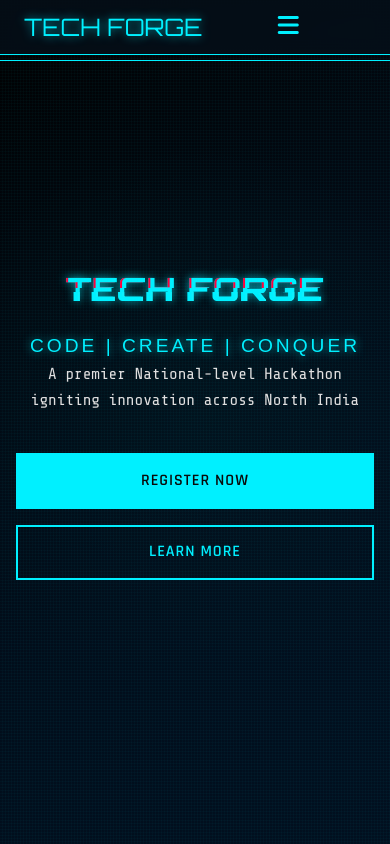
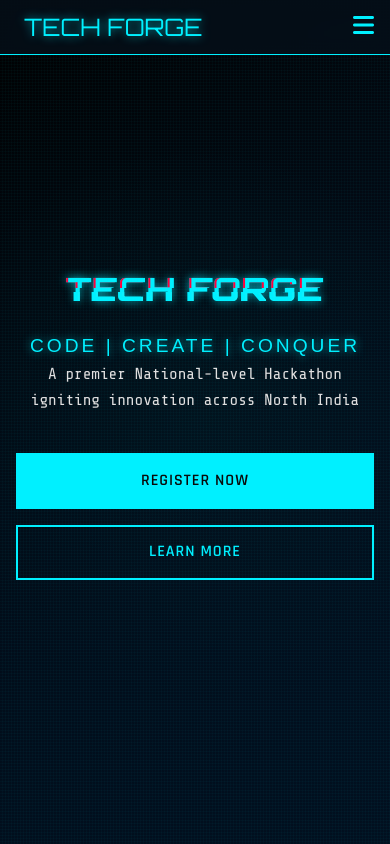
Before and after one commit to ei-sanu/techforge, a plain HTML site: page index.html in a window 390 px wide. Shown: the top 844 px of the page. Drawn offline with nearby package versions, Linux system fonts and the light colour scheme; a web font is replaced by a local one.

Commit message:
Fix: Adjust hamburger menu position and mobile navigation structure

```diff
--- a/index.html
+++ b/index.html
@@ -358,11 +358,8 @@
           <p><i class="fas fa-envelope"></i> Tatva<br>CEO: Divyansh<br>Phone: +91 82731 65573<br>Email: tatva.lpu@gmail.com</p>
         </div>
         <div class="social-icons">
-          <a href="#" class="social-icon"><i class="fab fa-facebook-f"></i></a>
-          <a href="#" class="social-icon"><i class="fab fa-twitter"></i></a>
-          <a href="#" class="social-icon"><i class="fab fa-instagram"></i></a>
-          <a href="#" class="social-icon"><i class="fab fa-linkedin-in"></i></a>
-          <a href="#" class="social-icon"><i class="fab fa-github"></i></a>
+          <a href="https://www.instagram.com/tatva_lpu/" class="social-icon"><i class="fab fa-instagram"></i></a>
+
         </div>
       </div>
       <div>
--- a/script.js
+++ b/script.js
@@ -1,4 +1,4 @@
-// Mobile Menu Toggle
+
 const burger = document.querySelector('.burger');
 const nav = document.querySelector('nav ul');
 
@@ -6,9 +6,8 @@ burger.addEventListener('click', () => {
     nav.classList.toggle('active');
 });
 
-// Countdown Timer
 const countdownDate = new Date();
-countdownDate.setDate(countdownDate.getDate() + 21); // Set to 21 days from now
+countdownDate.setDate(countdownDate.getDate() + 21);
 
 function updateCountdown() {
     const now = new Date().getTime();
@@ -28,7 +27,6 @@ function updateCountdown() {
 setInterval(updateCountdown, 1000);
 updateCountdown();
 
-// Smooth Scrolling
 document.querySelectorAll('a[href^="#"]').forEach(anchor => {
     anchor.addEventListener('click', function (e) {
         e.preventDefault();
@@ -37,22 +35,18 @@ document.querySelectorAll('a[href^="#"]').forEach(anchor => {
             behavior: 'smooth'
         });
 
-        // Close mobile menu if open
         if (nav.classList.contains('active')) {
             nav.classList.remove('active');
         }
     });
 });
 
-// Glitch Animation Control
 const glitchElement = document.querySelector('.glitch');
 
-// Disable glitch animation initially
 setTimeout(() => {
     glitchElement.style.animation = 'none';
 }, 3000);
 
-// Reactivate glitch on hover
 glitchElement.addEventListener('mouseenter', () => {
     glitchElement.style.animation = 'glitch-1 2s infinite linear alternate-reverse';
 });
@@ -63,7 +57,6 @@ glitchElement.addEventListener('mouseleave', () => {
     }, 2000);
 });
 
-// Fade-in animation for sections
 const observer = new IntersectionObserver((entries) => {
     entries.forEach(entry => {
         if (entry.isIntersecting) {
@@ -80,7 +73,6 @@ document.querySelectorAll('.section, .countdown, .event-details').forEach(sectio
     observer.observe(section);
 });
 
-// Map Modal functionality
 document.addEventListener('DOMContentLoaded', () => {
     const mapContainer = document.querySelector('.map-container');
     const mapModal = document.getElementById('mapModal');
@@ -93,12 +85,11 @@ document.addEventListener('DOMContentLoaded', () => {
         });
 
         closeModal.addEventListener('click', (e) => {
-            e.stopPropagation(); // Prevent event bubbling
+            e.stopPropagation();
             mapModal.style.display = 'none';
             document.body.style.overflow = 'auto';
         });
 
-        // Close on clicking outside the modal
         mapModal.addEventListener('click', (e) => {
             if (e.target === mapModal) {
                 mapModal.style.display = 'none';
@@ -106,7 +97,6 @@ document.addEventListener('DOMContentLoaded', () => {
             }
         });
 
-        // Close on ESC key
         document.addEventListener('keydown', (e) => {
             if (e.key === 'Escape' && mapModal.style.display === 'block') {
                 mapModal.style.display = 'none';
@@ -115,7 +105,6 @@ document.addEventListener('DOMContentLoaded', () => {
         });
     }
 
-    // Footer map modal
     const footerMapContainer = document.querySelector('.footer-map');
     const footerMapModal = document.getElementById('footerMapModal');
     const footerCloseModal = footerMapModal?.querySelector('.close-modal');
--- a/styles.css
+++ b/styles.css
@@ -136,9 +136,8 @@ header {
     display: flex;
     justify-content: space-between;
     align-items: center;
-    max-width: 1400px;
-    margin: 0 auto;
-    padding: 0 2rem;
+    padding: 1rem;
+    position: relative;
 }
 
 .logo {
@@ -697,31 +696,25 @@ footer {
 
     .burger {
         display: block;
+        position: absolute;
+        right: 1rem;
+        top: 50%;
+        transform: translateY(-50%);
+        z-index: 100;
     }
 
     nav ul {
-        position: fixed;
-        top: 60px;
+        display: none;
+        position: absolute;
+        top: 100%;
         left: 0;
         width: 100%;
-        height: 0;
-        flex-direction: column;
-        background-color: rgba(5, 15, 25, 0.95);
-        backdrop-filter: blur(10px);
-        border-bottom: 1px solid var(--primary);
-        overflow: hidden;
-        transition: height 0.3s ease;
+        background: rgba(10, 25, 35, 0.95);
+        text-align: center;
     }
 
     nav ul.active {
-        height: auto;
-        padding: 1rem 0;
-    }
-
-    nav a {
-        padding: 1rem;
-        text-align: center;
-        margin: 0;
+        display: block;
     }
 
     .glitch {
```
